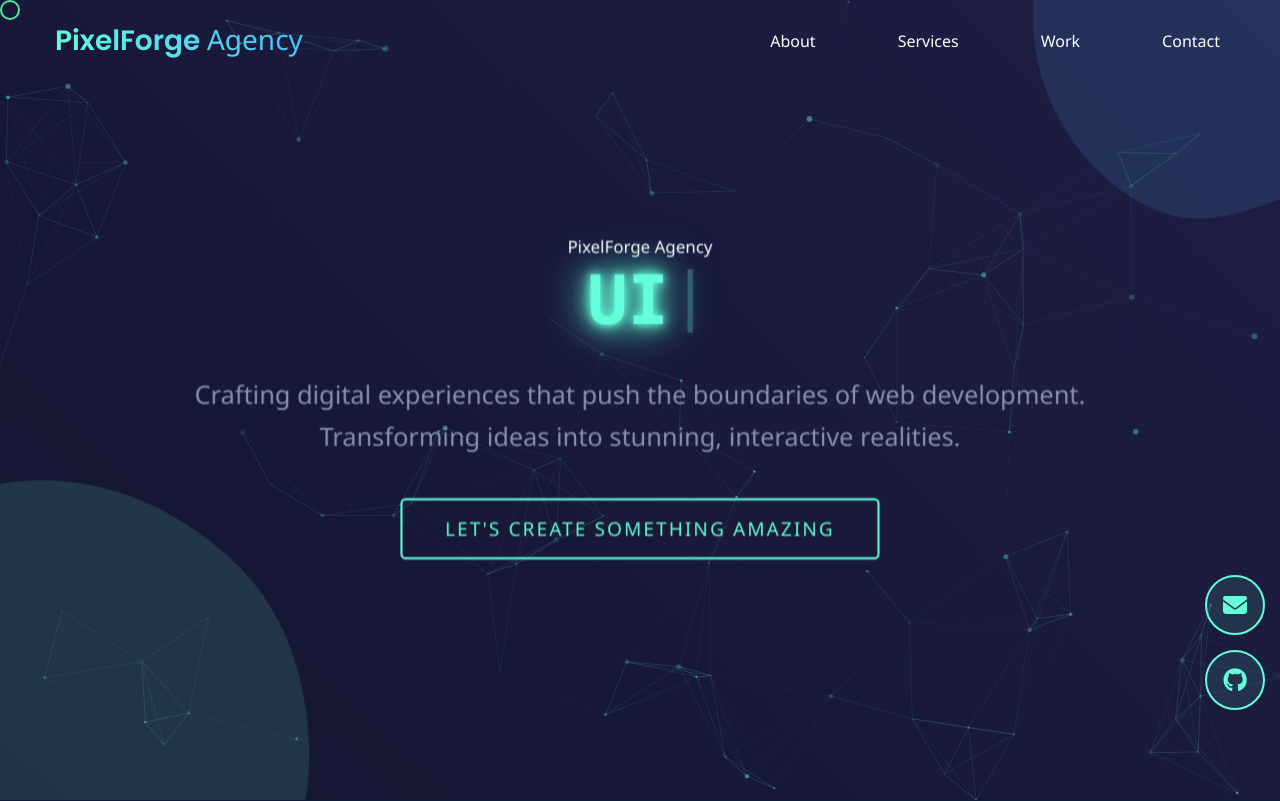
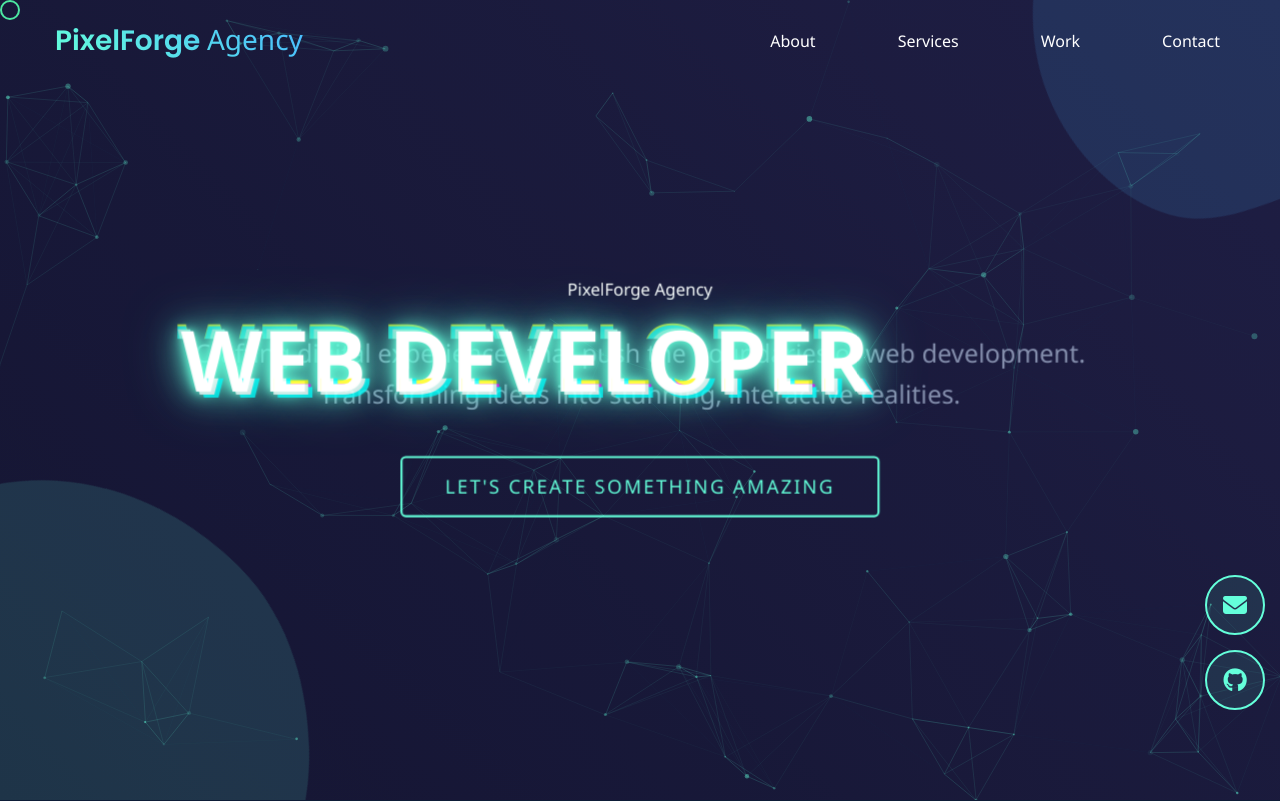
Before and after one commit to abdollah34/Project-02, a PHP site: page / in a window 1280 px wide. Shown: the top 801 px of the page. Run offline with PHP 8.4, Linux system fonts and the light colour scheme.

Commit message:
good night

```diff
--- a/index.html
+++ b/index.html
@@ -53,9 +53,12 @@
         <section class="hero">
             <div class="hero-content reveal-on-scroll">
                 <div class="agency-name">PixelForge <span>Agency</span></div>
-                <div class="typing-container">
-                    <span class="typed-text"></span>
-                    <span class="cursor"></span>
+                <div class="glitch-wrapper">
+                    <div class="glitch">
+                        <span aria-hidden="true" class="glitch-text"></span>
+                        <span class="glitch-text main"></span>
+                        <span aria-hidden="true" class="glitch-text"></span>
+                    </div>
                 </div>
                 <p class="subtitle">Crafting digital experiences that push the boundaries of web development. Transforming ideas into stunning, interactive realities.</p>
                 <a href="./contact us/index.html" class="cta-button">Let's Create Something Amazing</a>
@@ -352,29 +355,32 @@
             });
         });
 
-        // Typing effect
+        // Glitch text effect
         const texts = ["Web Developer", "UI Designer", "Problem Solver"];
-        let count = 0;
-        let index = 0;
-        let currentText = "";
-        let letter = "";
+        let currentIndex = 0;
 
-        function type() {
-            if (count === texts.length) {
-                count = 0;
-            }
-            currentText = texts[count];
-            letter = currentText.slice(0, ++index);
+        function updateGlitchText() {
+            const glitchSpans = document.querySelectorAll('.glitch-text');
+            glitchSpans.forEach(span => {
+                span.textContent = texts[currentIndex];
+            });
 
-            document.querySelector(".typed-text").textContent = letter;
-            if (letter.length === currentText.length) {
-                setTimeout(() => {
-                    index = 0;
-                    count++;
-                }, 2000);
-            }
-            setTimeout(type, 200);
+            // Add glitch animation classes
+            const glitchWrapper = document.querySelector('.glitch');
+            glitchWrapper.classList.add('animate');
+
+            // Remove animation class after animation completes
+            setTimeout(() => {
+                glitchWrapper.classList.remove('animate');
+                currentIndex = (currentIndex + 1) % texts.length;
+            }, 3000);
         }
+
+        // Initial call
+        updateGlitchText();
+
+        // Update text periodically
+        setInterval(updateGlitchText, 4000);
 
         // Page loader
         window.addEventListener('load', () => {
```
Also changed, not shown: style/style.css (+0 -54 lines).
